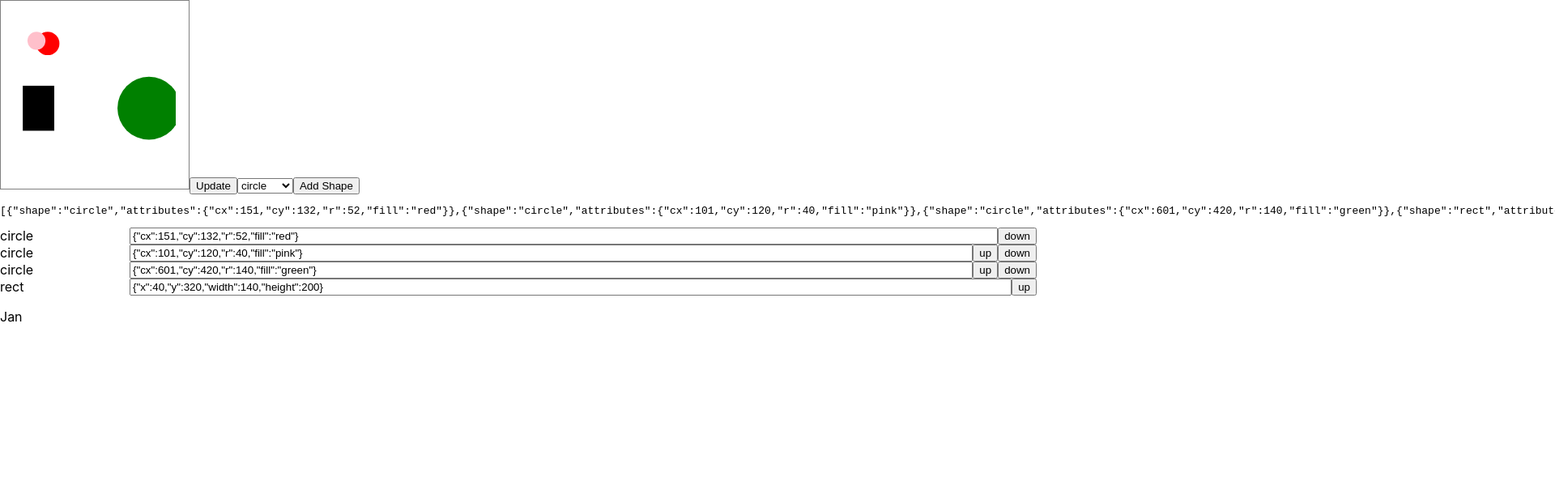
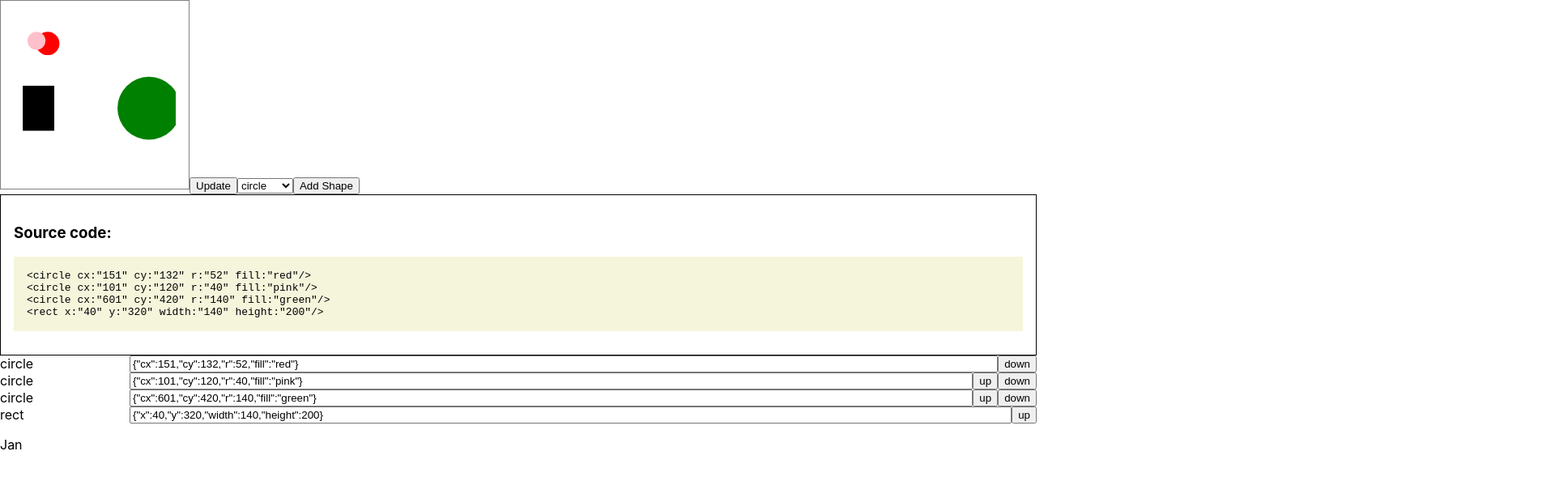
Before and after one commit to crianonim/svarog, a React (Create React App) app: page / in a window 1280 px wide. Shown: the top 594 px of the page at 81% size, 1920 px wide, since content can reach past the window. Built offline with nearby package versions, Linux system fonts and the light colour scheme.

Commit message:
Code panel component

```diff
--- a/src/App.js
+++ b/src/App.js
@@ -1,133 +1,174 @@
-import React,{ useState, useEffect }  from 'react';
+import React, { useState, useEffect } from "react";
 // import logo from './logo.svg';
-import './App.css';
-const start=[
+import "./App.css";
+import CodePanel from "./CodePanel.js";
+
+const start = [
   {
-    shape:"circle",
-    attributes:{"cx":151,"cy":132,"r":52,"fill":"red"}
+    shape: "circle",
+    attributes: { cx: 151, cy: 132, r: 52, fill: "red" }
   },
   {
-    shape:"circle",
-    attributes:{
-      cx:101,
-      cy:120,
-      r:40,
-      fill:"pink"
+    shape: "circle",
+    attributes: {
+      cx: 101,
+      cy: 120,
+      r: 40,
+      fill: "pink"
     }
   },
   {
-    shape:"circle",
-    attributes:{
-      cx:601,
-      cy:420,
-      r:140,
-      fill:"green"
+    shape: "circle",
+    attributes: {
+      cx: 601,
+      cy: 420,
+      r: 140,
+      fill: "green"
     }
   },
   {
-    shape:"rect",
-    attributes:{
-      x:40,
-      y:320,
-      width:140,
-      height:200
+    shape: "rect",
+    attributes: {
+      x: 40,
+      y: 320,
+      width: 140,
+      height: 200
     }
-  },
-]
-const defaultValues={
-  "circle":'{"cx":50,"cy":30,"r":10}',
-  "rect":'{"x":20,"y":50,"width":40,"height":20}',
-  "polygon":'{"points":"10 10 45 15 20 35"}'
   }
+];
+const defaultValues = {
+  circle: '{"cx":50,"cy":30,"r":10}',
+  rect: '{"x":20,"y":50,"width":40,"height":20}',
+  polygon: '{"points":"10 10 45 15 20 35"}'
+};
 
-const App = ()=>{
-  const updateShapes=()=>{
-    setShapes(shapesControlls.map(i=>({shape:i.shape,attributes:JSON.parse(i.attributes) })))
-  }
+const App = () => {
+  const updateShapes = () => {
+    setShapes(
+      shapesControlls.map(i => ({
+        shape: i.shape,
+        attributes: JSON.parse(i.attributes)
+      }))
+    );
+  };
   useEffect( ()=>{
-    if (isUpdate){
+    console.log("RENDER");
+    return () => {
+      console.log("clean-up");
+    };
+  });
+
+  // const [inputs,setInputs] = useState(circles.map(c=>JSON.stringify(c)));
+  const [shapes, setShapes] = useState(start);
+  const [isUpdate, setIsUpdate] = useState(false);
+  const [newShape, setNewShape] = useState("circle");
+  const [shapesControlls, setShapesControlls] = useState(
+    start.map(el => ({
+      shape: el.shape,
+      attributes: JSON.stringify(el.attributes)
+    }))
+  );
+  useEffect(() => {
+    if (isUpdate) {
       updateShapes();
     }
-    setIsUpdate(false)
-    console.log("RENDER");
-    return ()=>{
-      console.log("clean-up");
-    }
-  })
-  // const [inputs,setInputs] = useState(circles.map(c=>JSON.stringify(c)));
-  const [shapes,setShapes] = useState(start);
-  const [isUpdate,setIsUpdate] =useState(false);
-  const [newShape,setNewShape] = useState("circle");
-  const [shapesControlls,setShapesControlls] = useState(start.map(el=>({shape:el.shape,attributes:JSON.stringify(el.attributes)})));
+    setIsUpdate(false);
 
+  });
   return (
     <>
       <svg viewBox="0 0 720 720" className="Svg-view">
-      {shapes.map((shape,i)=>{
-        const ShapeType=shape.shape;
-        return (<ShapeType key={i} {...shape.attributes} />)})}
-
+        {shapes.map((shape, i) => {
+          const ShapeType = shape.shape;
+          return <ShapeType key={i} {...shape.attributes} />;
+        })}
       </svg>
       {/* <button onClick={()=>setInputs([...inputs,JSON.stringify({cx:Math.random()*720,cy:Math.random()*720,r:20+Math.random()*50})])}>Add</button> */}
       <button onClick={updateShapes}>Update</button>
-    <select value={newShape} onChange={(e)=>{ setNewShape(e.target.value)}}>
+      <select
+        value={newShape}
+        onChange={e => {
+          setNewShape(e.target.value);
+        }}
+      >
         <option>circle</option>
         <option>rect</option>
         <option>polygon</option>
       </select>
-    <button onClick={()=>{console.log(newShape); setShapesControlls([...shapesControlls,{shape:newShape,attributes:defaultValues[newShape]}]);updateShapes(); }}>Add Shape</button>
-    <pre>
-      {JSON.stringify(shapes)}
-    </pre>
+      <button
+        onClick={() => {
+          console.log(newShape);
+          setShapesControlls([
+            ...shapesControlls,
+            { shape: newShape, attributes: defaultValues[newShape] }
+          ]);
+          updateShapes();
+        }}
+      >
+        Add Shape
+      </button>
+      <CodePanel shapes={shapes} />
+
       <div>
-      { shapesControlls.map( (control,ind)=>(
+        {shapesControlls.map((control, ind) => (
           <div className="shape-row" key={ind}>
             <span className="shape-type">{control.shape}</span>
-          <input className="shape-attributes" value={control.attributes} onChange={
-            (e)=>{
-              console.time("map")
-              setShapesControlls(shapesControlls.map( (c,i)=>ind===i?{attributes:e.target.value,shape:c.shape}:c) );
-              console.timeEnd("map")
+            <input
+              className="shape-attributes"
+              value={control.attributes}
+              onChange={e => {
+                console.time("map");
+                setShapesControlls(
+                  shapesControlls.map((c, i) =>
+                    ind === i
+                      ? { attributes: e.target.value, shape: c.shape }
+                      : c
+                  )
+                );
+                console.timeEnd("map");
                 try {
                   JSON.parse(e.target.value);
                   setIsUpdate(true);
-              } catch(e){
+                } catch (e) {
                   setIsUpdate(false);
                 }
-
-            }
-          } />
-          {ind>0?<button onClick={
-            ()=>{
-
-              let old=shapesControlls[ind-1];
-              shapesControlls[ind-1]=shapesControlls[ind];
-              shapesControlls[ind]=old;
+              }}
+            />
+            {ind > 0 ? (
+              <button
+                onClick={() => {
+                  let old = shapesControlls[ind - 1];
+                  shapesControlls[ind - 1] = shapesControlls[ind];
+                  shapesControlls[ind] = old;
                   setShapesControlls(shapesControlls.slice());
                   updateShapes();
-
-            }
-          }>up</button>:null}
-          {ind<shapesControlls.length-1?<button onClick={
-            ()=>{
-              let old=shapesControlls[ind+1];
-              shapesControlls[ind+1]=shapesControlls[ind];
-              shapesControlls[ind]=old;
+                }}
+              >
+                up
+              </button>
+            ) : null}
+            {ind < shapesControlls.length - 1 ? (
+              <button
+                onClick={() => {
+                  let old = shapesControlls[ind + 1];
+                  shapesControlls[ind + 1] = shapesControlls[ind];
+                  shapesControlls[ind] = old;
                   setShapesControlls(shapesControlls.slice());
                   updateShapes();
-            }
-          }>down</button>:null}
-
+                }}
+              >
+                down
+              </button>
+            ) : null}
           </div>
-      ) )}
+        ))}
       </div>
 
-    <div className="interface">
-               </div>
+      <div className="interface" />
       <p>Jan</p>
     </>
   );
-}
+};
 
 // function App() {
 //   return (
--- /dev/null
+++ b/src/CodePanel.css
@@ -0,0 +1,9 @@
+.code-panel{
+    border: 1px solid black;
+    padding: 1rem;
+}
+
+.code-content{
+    padding: 1rem;
+    background-color: beige;
+}
--- /dev/null
+++ b/src/CodePanel.js
@@ -0,0 +1,19 @@
+import React from "react";
+import "./CodePanel.css";
+const CodePanel = props => {
+  const shapes = props.shapes
+    .map(shape => {
+      const attrS = Object.entries(shape.attributes)
+        .map(([key, value]) => `${key}:"${value}"`)
+        .join(" ");
+      return `<${shape.shape} ${attrS}/>`;
+    })
+    .join("\n");
+  return (
+    <div className="code-panel">
+        <h3>Source code:</h3>
+      <pre className="code-content">{shapes}</pre>
+    </div>
+  );
+};
+export default CodePanel;
```
Lines whose indentation alone changed are shown as unchanged.
